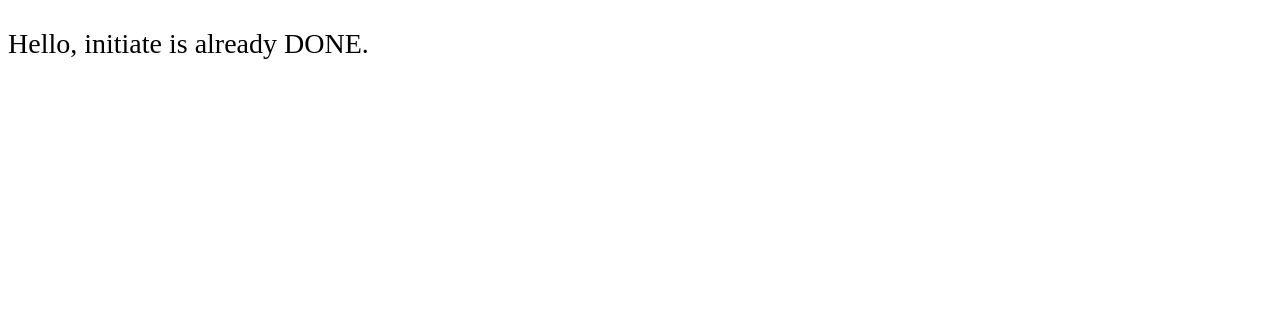
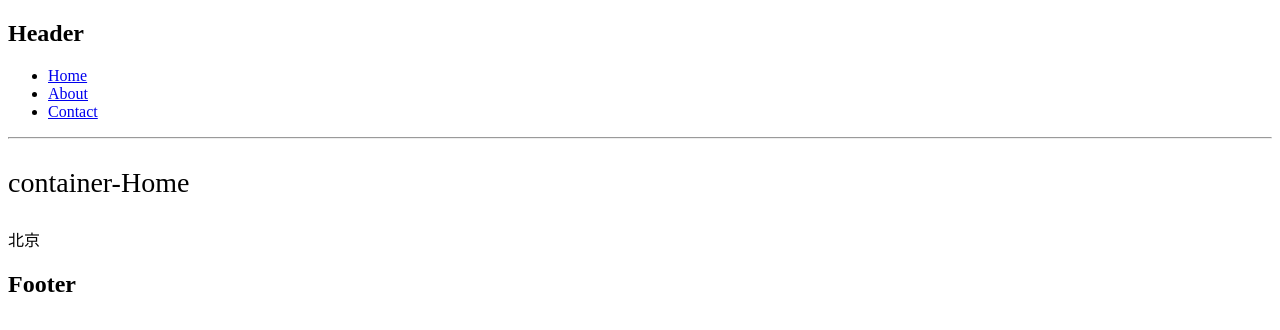
Before and after one commit to zhenxiaoyuan/mushroom-monkey-mall, a React app: page / in a window 1280 px wide. Built offline with nearby package versions, Linux system fonts and the light colour scheme.

Commit message:
add React-Router-4.0

```diff
--- /dev/null
+++ b/app/containers/Home/index.js
@@ -0,0 +1,41 @@
+// Home - index.js
+
+import React from 'react';
+
+import { CITY_NAME } from '../../localData/localStorageKey';
+
+class Home extends React.Component {
+    constructor() {
+        super();
+        this.state = {
+            initDone: false,
+        };
+    }
+
+    render() {
+        return (
+            <div>
+                <p>container-Home</p>
+                {
+                    this.state.initDone
+                    ? localStorage.getItem(CITY_NAME)
+                    : "Loading..."
+                }
+            </div>
+        );
+    }
+
+    componentDidMount() {
+        if (localStorage.getItem(CITY_NAME) == null) {
+            localStorage.setItem(CITY_NAME, "北京");
+        }
+
+        setTimeout(() => {
+            this.setState({
+                initDone: true,
+            })
+        }, 1000);
+    }
+}
+
+export default Home;
--- a/app/index.js
+++ b/app/index.js
@@ -3,40 +3,84 @@
 // react
 import React from 'react';
 import ReactDOM from 'react-dom';
+import {
+    BrowserRouter as Router,
+    Route,
+    Link,
+} from 'react-router-dom';
 
 import './index.less';
 
-class HelloReact extends React.Component {
+import Home from './containers/Home';
 
-    constructor() {
-        super();
-        this.state = {
-            initDone: false,
-        };
-    }
+const App = () => (
+    <Router>
+        <div>
+            <h2>Header</h2>
 
-    componentDidMount() {
-        setTimeout(() => {
-            this.setState({
-                initDone: true,
-            })
-        }, 1000);
-    }
+            <ul>
+                <li><Link to="/">Home</Link></li>
+                <li><Link to="/about">About</Link></li>
+                <li><Link to="/contact">Contact</Link></li>
+            </ul>
 
-    render() {
-        return (
-            <div>
-                {
-                    this.state.initDone
-                    ? <p>Hello, initiate is already DONE.</p>
-                    : <p>Loading...</p>
-                }
-            </div>
-        );
-    }
-}
+            <hr />
 
-ReactDOM.render(<HelloReact />, document.getElementById("root"));
+            <Route exact path="/" component={Home}></Route>
+            <Route path="/about" component={About}></Route>
+            <Route path="/contact" component={Contact}></Route>
+
+            <h2>Footer</h2>
+        </div>
+    </Router>
+);
+
+const About = () => (
+    <div>
+        <p>About</p>
+    </div>
+);
+
+const Contact = () => (
+    <div>
+        <p>Contact</p>
+    </div>
+);
+
+ReactDOM.render(<App />, document.getElementById("root"));
+
+
+// A test class
+// class HelloReact extends React.Component {
+
+//     constructor() {
+//         super();
+//         this.state = {
+//             initDone: false,
+//         };
+//     }
+
+//     componentDidMount() {
+//         setTimeout(() => {
+//             this.setState({
+//                 initDone: true,
+//             })
+//         }, 1000);
+//     }
+
+//     render() {
+//         return (
+//             <div>
+//                 {
+//                     this.state.initDone
+//                     ? <p>Hello, initiate is already DONE.</p>
+//                     : <p>Loading...</p>
+//                 }
+//             </div>
+//         );
+//     }
+// }
+
 
 // es6
 // import "./index.less";
--- /dev/null
+++ b/app/localData/localStorageKey.js
@@ -0,0 +1,4 @@
+// localStorageKey.js
+// Save all keys of the localStorage
+
+export const CITY_NAME = 'CURRENT_CITY_NAME';
```
Also changed, not shown: package.json (+5 -2 lines), dist/bundle.js, dist/index.html.
